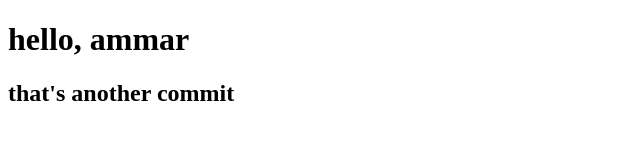
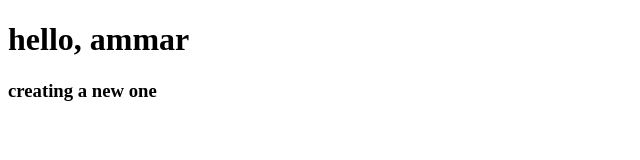
Before and after one commit to omerelkholy/NTI-lectures, a plain HTML site: page index.html in a window 1280 px wide. Shown: the whole page, without its empty margins (0-640 px from the left). Drawn offline with Linux system fonts and the light colour scheme.

Commit message:
I: sadasd

```diff
--- a/index.html
+++ b/index.html
@@ -8,6 +8,6 @@
 <body>
     <h1>hello, ammar</h1>
 
-    <h2>that's another commit</h2>
+    <h3>creating a new one</h3>
 </body>
 </html>
```
